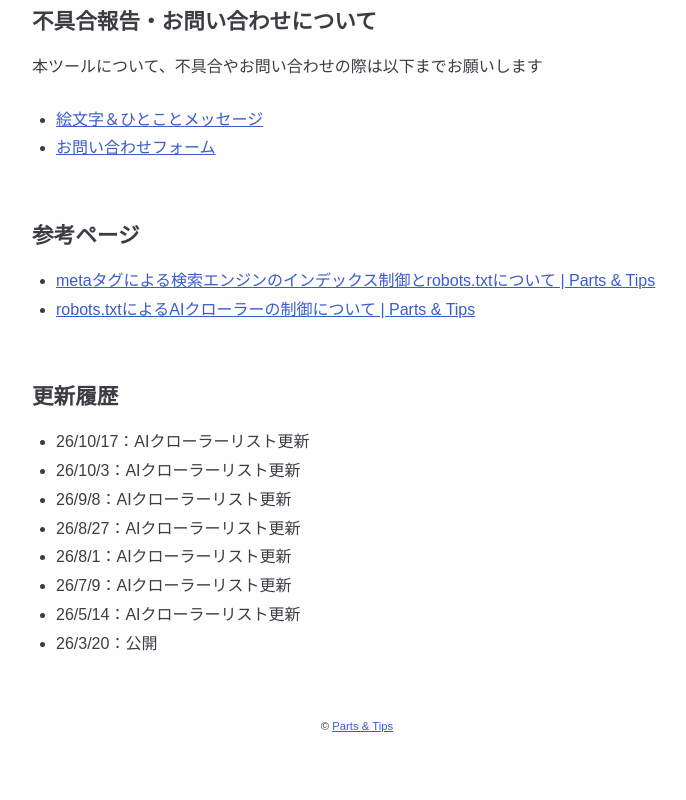
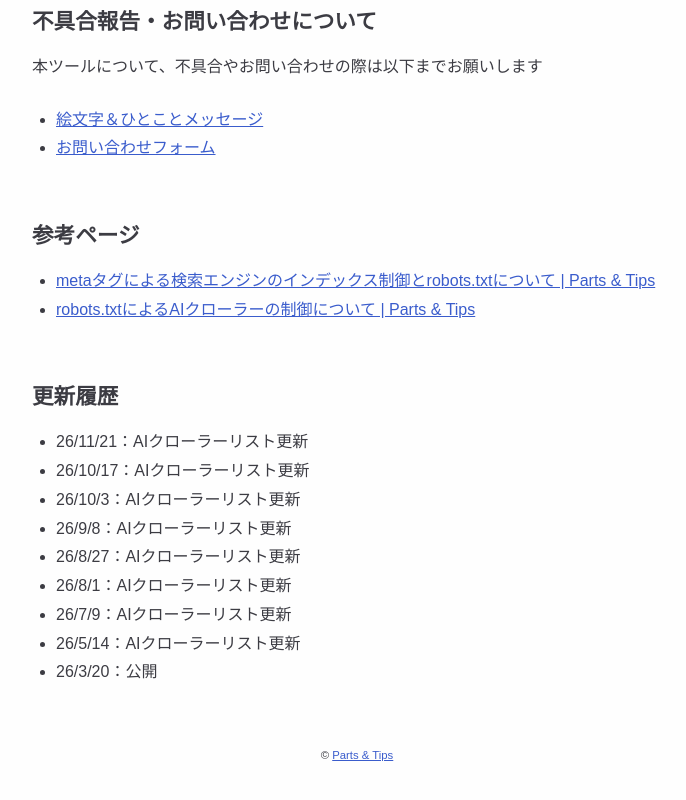
Before and after one commit to sorakakeru/create-robots.txt-web, a plain HTML site: page docs/index.html in a window 1280 px wide. Shown: the part 1688-2488 px from the top of the page, without its empty margins (283-969 px from the left). Drawn offline with Linux system fonts and the light colour scheme.

Commit message:
feat: ai-botリスト更新
ai.robots.txt v2.2

```diff
--- a/docs/index.html
+++ b/docs/index.html
@@ -122,6 +122,7 @@
 
     <h2 id="record">更新履歴</h2>
     <ul>
+      <li>26/11/21：AIクローラーリスト更新</li>
       <li>26/10/17：AIクローラーリスト更新</li>
       <li>26/10/3：AIクローラーリスト更新</li>
       <li>26/9/8：AIクローラーリスト更新</li>
```
Also changed, not shown: docs/lib/aibots.txt.
